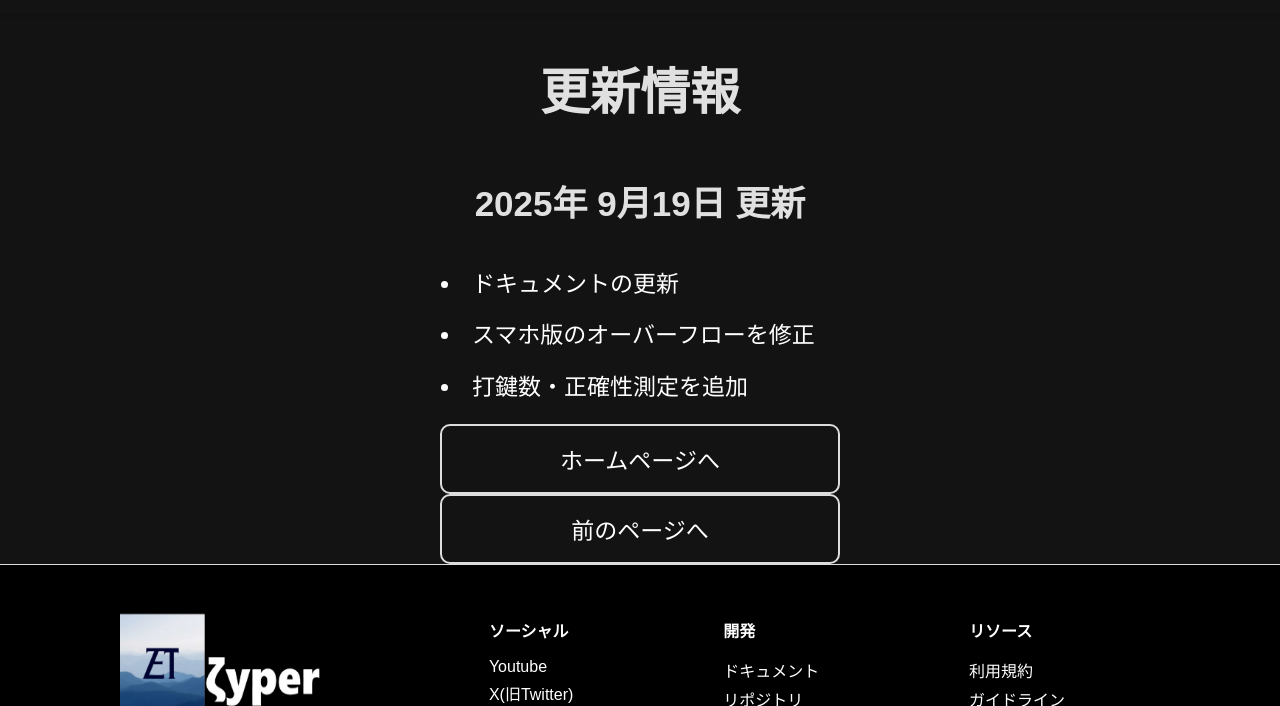
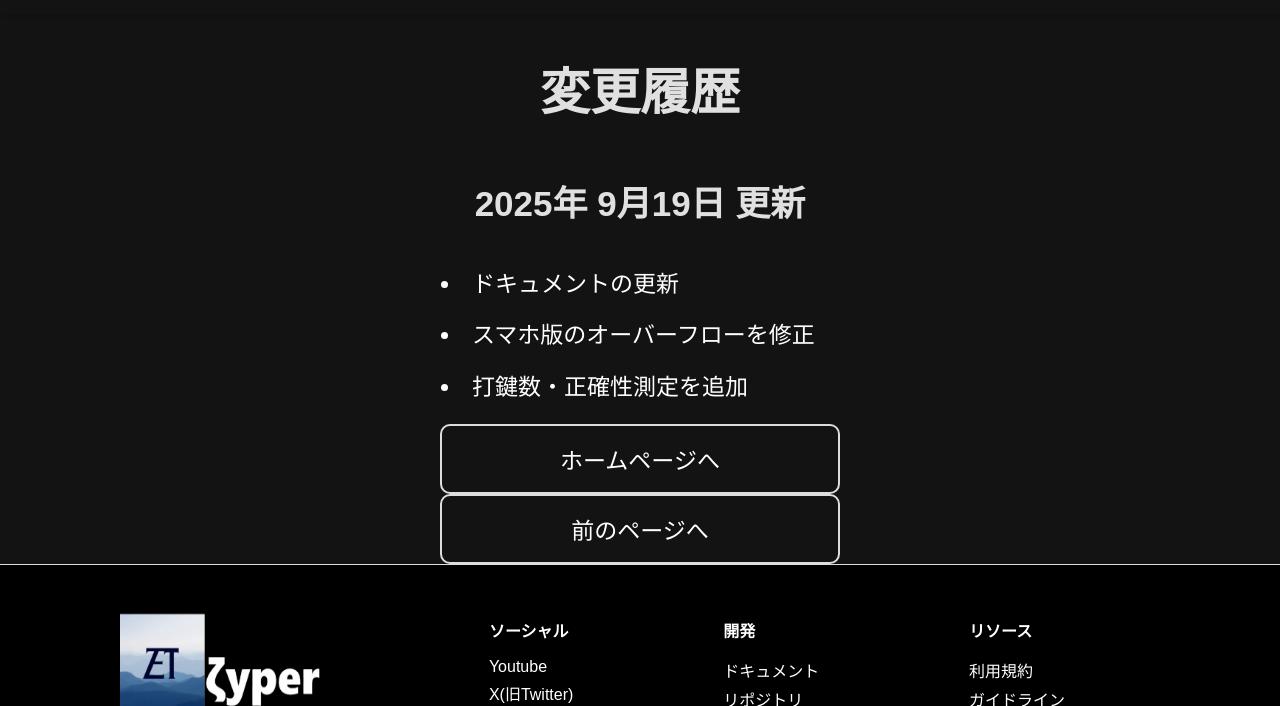
Before and after one commit to saijaku1/-yper, a plain HTML site: page docs/updated/index.html in a window 1280 px wide. Shown: the part 94-800 px from the top of the page. Drawn offline with Linux system fonts and the light colour scheme.

Commit message:
Update index.html

```diff
--- a/docs/updated/index.html
+++ b/docs/updated/index.html
@@ -35,7 +35,7 @@
     <div class="content">
       <p>ホーム</p>
 
-       <h1>更新情報</h1>
+       <h1>変更履歴</h1>
           <div class="article about" id="1">
             <h2>2025年 9月19日 更新</h2>
             <ul>
```
